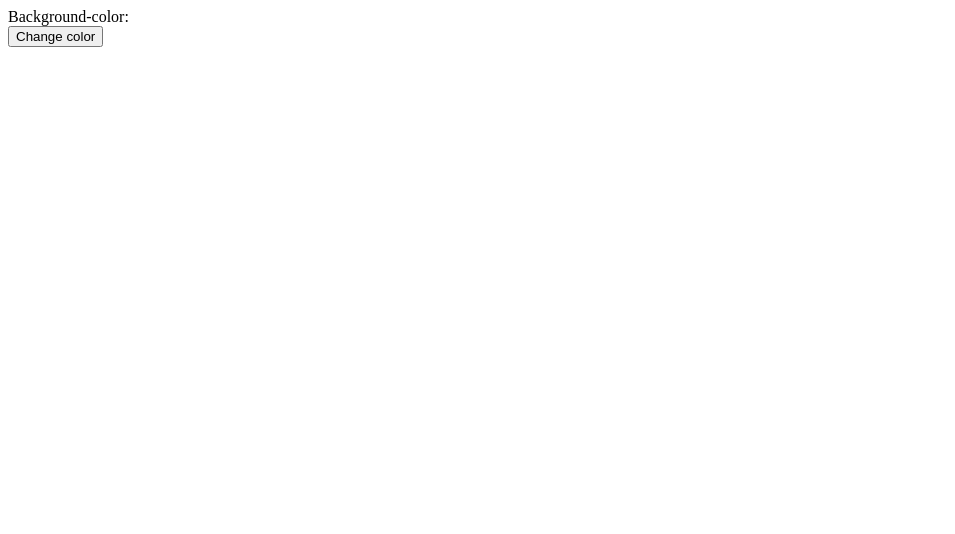
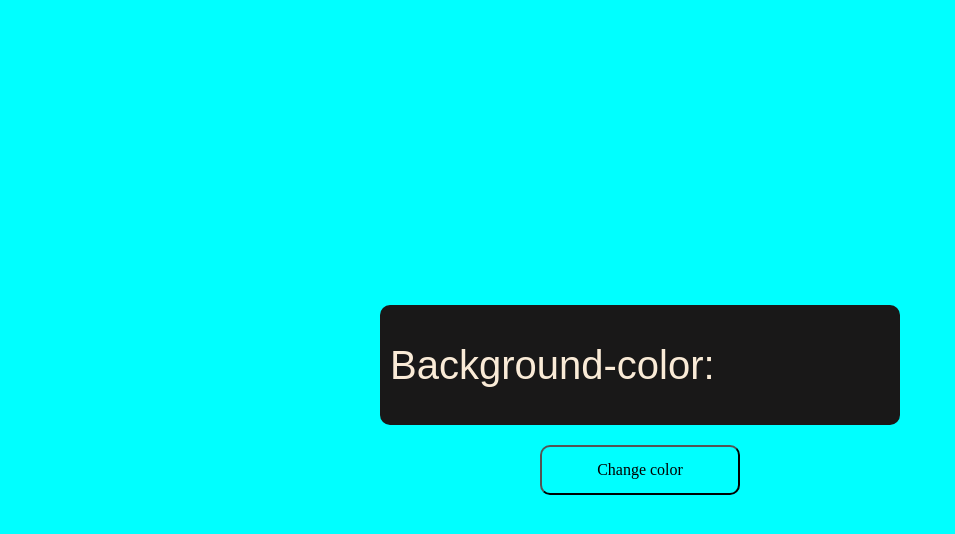
Before and after one commit to Frenetz/ChangingColor, a plain HTML site: page index.html in a window 1280 px wide. Shown: the whole page, without its empty margins (0-955 px from the left). Drawn offline with Linux system fonts and the light colour scheme.

Commit message:
Added main styles and js-file

```diff
--- a/index.html
+++ b/index.html
@@ -3,6 +3,7 @@
   <head>
     <meta charset="UTF-8" />
     <meta http-equiv="X-UA-Compatible" content="IE=edge" />
+    <link rel="stylesheet" href="styles/normalize.css" />
     <link rel="stylesheet" href="styles/style.css" />
     <meta name="viewport" content="width=device-width, initial-scale=1.0" />
     <title>HEX</title>
--- a/scripts/script.js
+++ b/scripts/script.js
@@ -0,0 +1 @@
+const button = document.querySelector(".color-button");
--- a/styles/style.css
+++ b/styles/style.css
@@ -0,0 +1,31 @@
+.container {
+  background-color: aqua;
+  width: 100vw;
+  height: 100vh;
+  display: flex;
+  justify-content: center;
+  align-items: center;
+  flex-direction: column;
+  gap: 20px;
+}
+
+.color-container {
+  display: flex;
+  align-items: center;
+  font-family: sans-serif;
+  width: 500px;
+  height: 100px;
+  background-color: rgb(25, 24, 24);
+  color: antiquewhite;
+  font-size: 40px;
+  border-radius: 10px;
+  padding: 10px;
+}
+
+.color-button {
+  cursor: pointer;
+  background-color: inherit;
+  border-radius: 10px;
+  width: 200px;
+  height: 50px;
+}
```
